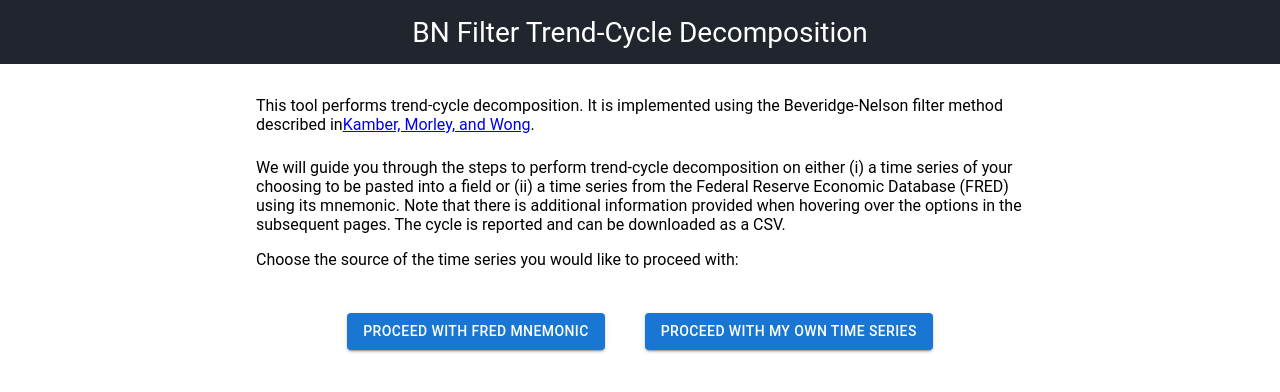
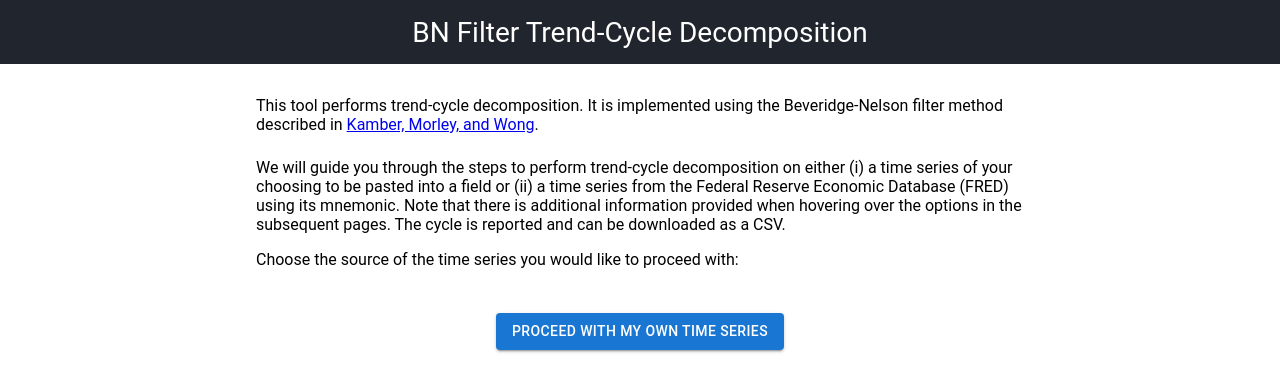
Before and after one commit to crstnn/BeveridgeNelsonFilter, a React (Create React App) app in the folder bn-filter-app/: page / in a window 1280 px wide. Shown: the top 392 px of the page. Built offline with nearby package versions, Linux system fonts and the light colour scheme.

Commit message:
fixed spacing issue

```diff
--- a/bn-filter-app/src/components/StartMenu.js
+++ b/bn-filter-app/src/components/StartMenu.js
@@ -22,12 +22,11 @@ export class StartMenu extends Component {
                     <p>Choose the source of the time series you would like to proceed with:</p>
                 </div>
 
-
-                <Button
-                    variant="contained"
-                    style={styles.button}
-                    onClick={this.continue}
-                >Proceed with FRED mnemonic</Button>
+                {/*<Button*/}
+                {/*    variant="contained"*/}
+                {/*    style={styles.button}*/}
+                {/*    onClick={this.continue}*/}
+                {/*>Proceed with FRED mnemonic</Button>*/}
                 <Button
                     variant="contained"
                     style={styles.button}
```
Also changed, not shown: bn-filter-app/src/App.js (+3 -4 lines).
